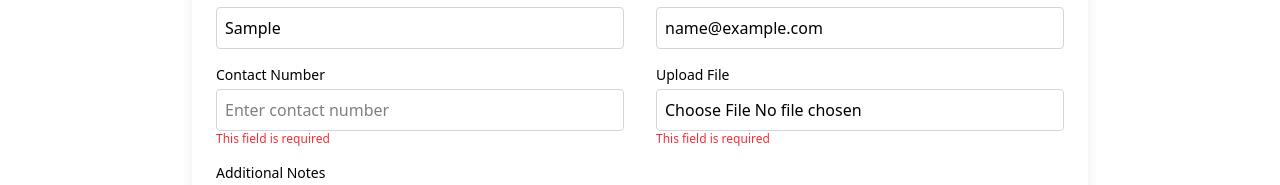
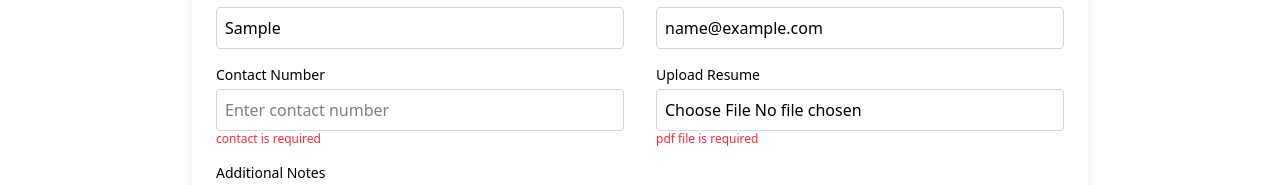
Before and after one commit to rakibul12212/job-application-tracker, a Next.js app: page / in a window 1280 px wide. Both pictures are taken after typing "Sample", "Sample", "Sample", "2020-01-15", "Sample", "name@example.com" into the empty fields and a click on the button "Submit". Shown: the part 361-546 px from the top of the page. Built offline with nearby package versions, Linux system fonts and the light colour scheme; what @ant-design/nextjs-registry would draw is missing.

Commit message:
validation and toastify added

```diff
--- a/src/Component/UI/FormSection.jsx
+++ b/src/Component/UI/FormSection.jsx
@@ -1,8 +1,8 @@
 "use client";
 
 import { useForm } from "react-hook-form";
-// import { ToastContainer, toast } from "react-toastify";
-// import "react-toastify/dist/ReactToastify.css";
+import { ToastContainer, toast } from "react-toastify";
+import "react-toastify/dist/ReactToastify.css";
 
 const FormSection = () => {
   const {
@@ -13,8 +13,8 @@ const FormSection = () => {
 
   const onSubmit = (data) => {
     console.log("file submitted", data);
+    toast.success("Form submitted successfully");
   };
-  //   const notify = () => toast("Submitted Successfully");
 
   return (
     <div className="p-6 mt-4 bg-white shadow-lg rounded-xl max-w-4xl mx-auto">
@@ -28,12 +28,16 @@ const FormSection = () => {
           </label>
           <input
             id="companyName"
-            {...register("companyName", { required: true })}
+            {...register("companyName", {
+              required: "Company Name is required",
+            })}
             placeholder="Enter company name"
             className="border border-gray-300 outline-none rounded p-2"
           />
           {errors.companyName && (
-            <span className="text-red-500 text-xs">This field is required</span>
+            <span className="text-red-500 text-xs">
+              {errors.companyName.message}
+            </span>
           )}
         </div>
 
@@ -43,12 +47,14 @@ const FormSection = () => {
           </label>
           <input
             id="jobTitle"
-            {...register("jobTitle", { required: true })}
+            {...register("jobTitle", { required: "Job title is required" })}
             placeholder="Enter job title"
             className="border border-gray-300 outline-none rounded p-2"
           />
           {errors.jobTitle && (
-            <span className="text-red-500 text-xs">This field is required</span>
+            <span className="text-red-500 text-xs">
+              {errors.jobTitle.message}
+            </span>
           )}
         </div>
 
@@ -58,12 +64,14 @@ const FormSection = () => {
           </label>
           <input
             id="location"
-            {...register("location", { required: true })}
+            {...register("location", { required: "Location is required" })}
             placeholder="Enter location"
             className="border border-gray-300 outline-none rounded p-2"
           />
           {errors.location && (
-            <span className="text-red-500 text-xs">This field is required</span>
+            <span className="text-red-500 text-xs">
+              {errors.location.message}
+            </span>
           )}
         </div>
 
@@ -74,11 +82,13 @@ const FormSection = () => {
           <input
             id="applicationDate"
             type="date"
-            {...register("applicationDate", { required: true })}
+            {...register("applicationDate", { required: "Date is required" })}
             className="border border-gray-300 outline-none rounded p-2"
           />
           {errors.applicationDate && (
-            <span className="text-red-500 text-xs">This field is required</span>
+            <span className="text-red-500 text-xs">
+              {errors.applicationDate.message}
+            </span>
           )}
         </div>
 
@@ -88,12 +98,14 @@ const FormSection = () => {
           </label>
           <input
             id="contactPerson"
-            {...register("contactPerson", { required: true })}
+            {...register("contactPerson", { required: "Name is required" })}
             placeholder="Enter contact person"
             className="border border-gray-300 outline-none rounded p-2"
           />
           {errors.contactPerson && (
-            <span className="text-red-500 text-xs">This field is required</span>
+            <span className="text-red-500 text-xs">
+              {errors.contactPerson.message}
+            </span>
           )}
         </div>
 
@@ -104,12 +116,20 @@ const FormSection = () => {
           <input
             id="contactEmail"
             type="email"
-            {...register("contactEmail", { required: true })}
+            {...register("contactEmail", {
+              required: "email is required",
+              pattern: {
+                value: /^[a-z0-9]+@[a-z0-9.-]+.[a-z]$/,
+                message: "Enter a valid email ",
+              },
+            })}
             placeholder="Enter email"
             className="border border-gray-300 outline-none rounded p-2"
           />{" "}
           {errors.contactEmail && (
-            <span className="text-red-500 text-xs">This field is required</span>
+            <span className="text-red-500 text-xs">
+              {errors.contactEmail.message}
+            </span>
           )}
         </div>
 
@@ -120,27 +140,38 @@ const FormSection = () => {
           <input
             id="contactNumber"
             type="tel"
-            {...register("contactNumber", { required: true })}
+            {...register("contactNumber", {
+              required: "contact is required",
+              pattern: {
+                value: /^[0-9]{11}$/,
+                message: "Contact number must be exactly 11 digits",
+              },
+            })}
             placeholder="Enter contact number"
             className="border border-gray-300 outline-none rounded p-2"
           />
           {errors.contactNumber && (
-            <span className="text-red-500 text-xs">This field is required</span>
+            <span className="text-red-500 text-xs">
+              {errors.contactNumber.message}
+            </span>
           )}
         </div>
 
         <div className="flex flex-col">
           <label htmlFor="resume" className="mb-1 text-sm font-medium ">
-            Upload File
+            Upload Resume
           </label>
           <input
             id="resume"
             type="file"
-            {...register("resume", { required: true })}
+            accept="application/pdf"
+            {...register("resume", { required: "pdf file is required" })}
             className="border border-gray-300 outline-none rounded p-2"
           />
           {errors.resume && (
-            <span className="text-red-500 text-xs">This field is required</span>
+            <span className="text-red-500 text-xs">
+              {errors.resume.message}
+            </span>
           )}
         </div>
 
@@ -160,14 +191,13 @@ const FormSection = () => {
         <div className="col-span-1 md:col-span-1">
           <button
             type="submit"
-            // onClick={notify}
             className="w-full bg-white text-black border py-2 rounded hover:bg-black hover:text-white  transition "
           >
             Submit
           </button>
-          {/* <ToastContainer /> */}
         </div>
       </form>
+      <ToastContainer />
     </div>
   );
 };
```
